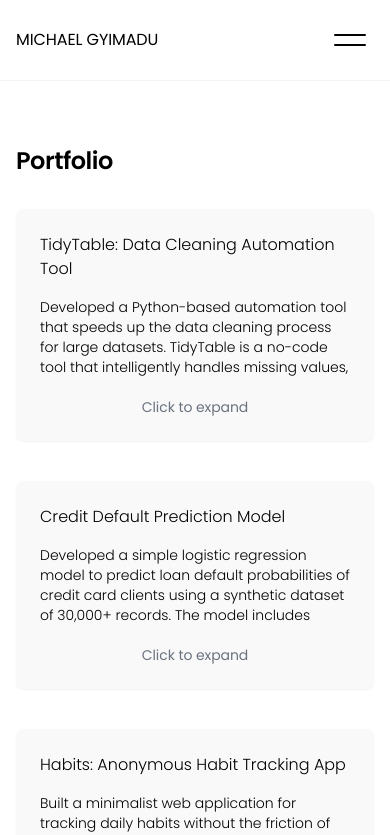
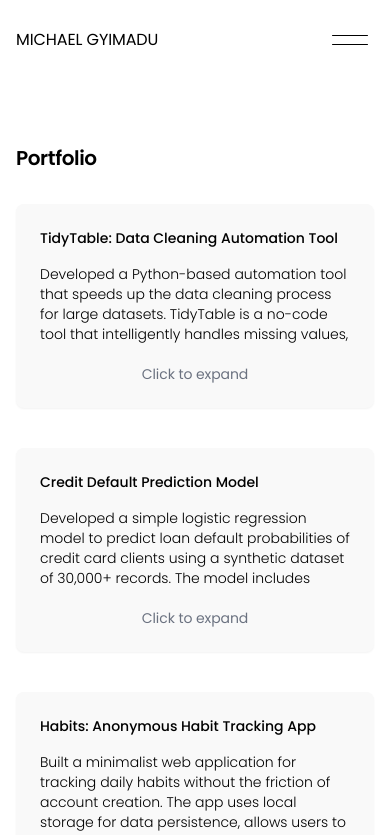
Before and after one commit to gyimadu/portfolio, a Next.js app: page /portfolio in a window 390 px wide. Shown: the top 835 px of the page. Built offline with nearby package versions, Linux system fonts and the light colour scheme.

Commit message:
changed minor details on the mobile hamburger menu

```diff
--- a/src/app/contact/page.tsx
+++ b/src/app/contact/page.tsx
@@ -13,7 +13,7 @@ export default function Contact() {
           <div className="flex flex-col lg:flex-row lg:gap-16 lg:items-start">
             {/* Left column - 20% */}
             <div className="mb-8 lg:mb-0 lg:w-1/5 lg:sticky lg:top-24">
-              <h2 className="font-bold text-2xl sm:text-2xl lg:text-2xl text-black">Get In Touch With Me!</h2>
+              <h2 className="font-bold text-xl sm:text-2xl lg:text-2xl text-black">Get In Touch With Me!</h2>
             </div>
 
             {/* Right column - 80% */}
--- a/src/app/page.tsx
+++ b/src/app/page.tsx
@@ -18,6 +18,7 @@ export default function Home() {
     "Robotics & AI",
     "Financial Modelling",
     "Investment Research",
+    "Good food",
     "Travel",
   ];
 
--- a/src/app/portfolio/page.tsx
+++ b/src/app/portfolio/page.tsx
@@ -48,7 +48,7 @@ export default function Portfolio() {
       <Header />
       <main className="max-w-4xl mx-auto px-4 py-16">
         <section className="mb-28 lg:mb-20">
-          <h2 className="text-2xl sm:text-2xl lg:text-3xl text-black mb-8">Portfolio</h2>
+          <h2 className="text-xl sm:text-2xl lg:text-3xl text-black mb-8">Portfolio</h2>
 
           <div className="grid gap-10">
             {projects.map((project, index) => (
--- a/src/components/Header.tsx
+++ b/src/components/Header.tsx
@@ -7,7 +7,7 @@ export default function Header() {
   const pathname = usePathname();
 
   return (
-    <header className="bg-white sticky top-0 z-50 border-b border-gray-100">
+    <header className="bg-white sticky top-0 z-50 ">
       <div className="max-w-7xl mx-auto px-4 py-4 lg:py-6">
         <nav className="flex justify-between items-center">
           <Link href="/" className="text-base sm:text-lg lg:text-2xl text-black hover:text-gray-600 transition-colors font-normal">
--- a/src/components/MobileMenu.tsx
+++ b/src/components/MobileMenu.tsx
@@ -17,12 +17,12 @@ export default function MobileMenu() {
       >
         <div className="w-8 h-8 flex flex-col justify-center items-center gap-1">
           <span
-            className={`bg-black block h-0.5 w-8 rounded-sm transition-all duration-500 ease-in-out ${
+            className={`bg-black block h-px w-9 rounded-sm transition-all duration-500 ease-in-out ${
               isOpen ? 'rotate-45 translate-y-1' : '-translate-y-0.5'
             }`}
           />
           <span
-            className={`bg-black block h-0.5 w-8 rounded-sm transition-all duration-500 ease-in-out ${
+            className={`bg-black block h-px w-9 rounded-sm transition-all duration-500 ease-in-out ${
               isOpen ? '-rotate-45 -translate-y-0.5' : 'translate-y-0.5'
             }`}
           />
@@ -42,7 +42,7 @@ export default function MobileMenu() {
               onClick={() => setIsOpen(false)}
               className={`text-2xl transform transition-all duration-500 ${
                 isOpen ? 'translate-x-0 opacity-100' : '-translate-x-8 opacity-0'
-              } ${pathname === '/' ? 'text-black' : 'text-gray-500'}`}
+              } ${pathname === '/' ? 'text-black underline underline-offset-4' : 'text-gray-500'}`}
             >
               Home
             </Link>
@@ -51,7 +51,7 @@ export default function MobileMenu() {
               onClick={() => setIsOpen(false)}
               className={`text-2xl transform transition-all duration-500 delay-150 ${
                 isOpen ? 'translate-x-0 opacity-100' : '-translate-x-8 opacity-0'
-              } ${pathname === '/portfolio' ? 'text-black' : 'text-gray-500'}`}
+              } ${pathname === '/portfolio' ? 'text-black underline underline-offset-4' : 'text-gray-500'}`}
             >
               Portfolio
             </Link>
@@ -69,7 +69,7 @@ export default function MobileMenu() {
               onClick={() => setIsOpen(false)}
               className={`text-2xl transform transition-all duration-500 delay-300 ${
                 isOpen ? 'translate-x-0 opacity-100' : '-translate-x-8 opacity-0'
-              } ${pathname === '/contact' ? 'text-black' : 'text-gray-500'}`}
+              } ${pathname === '/contact' ? 'text-black underline underline-offset-4' : 'text-gray-500'}`}
             >
               Contact
             </Link>
--- a/src/components/ProjectCard.tsx
+++ b/src/components/ProjectCard.tsx
@@ -38,7 +38,7 @@ export default function ProjectCard({
         ${isExpanded ? 'ring-1 ring-[#EFEEE9]' : 'shadow-sm'}
       `}
     >
-      <div className="text-base lg:text-base sm:text-xl mb-4">{title}</div>
+      <div className="text-sm lg:text-base sm:text-xl font-medium mb-4">{title}</div>
 
       <div className={`
         overflow-hidden transition-all duration-300
```
